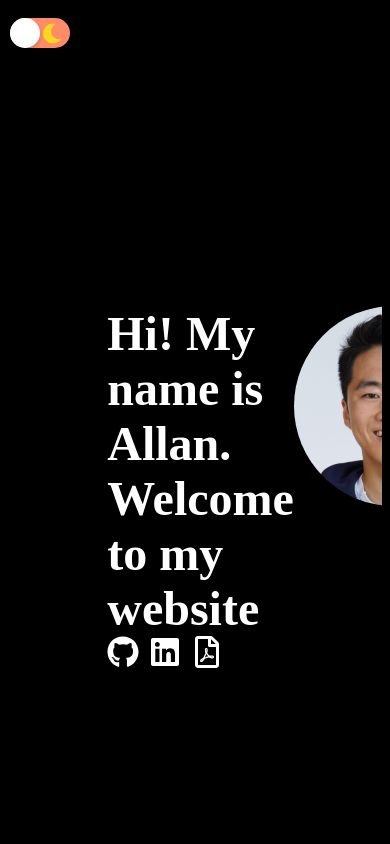
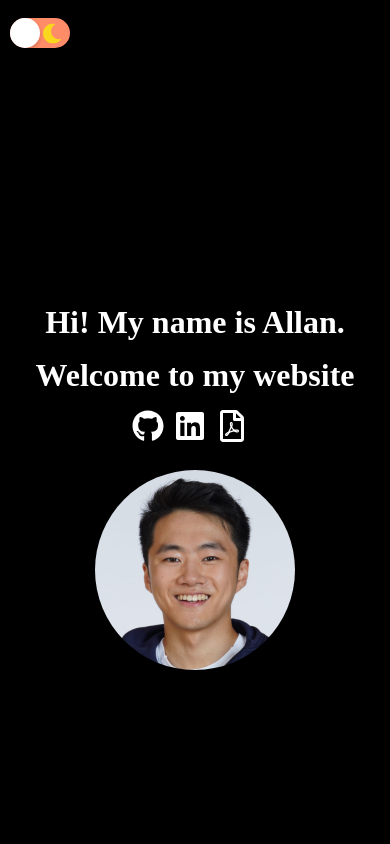
Before and after one commit to ading01/my_website, a React (Create React App) app: page / in a window 390 px wide. Shown: the top 844 px of the page. Built offline with nearby package versions, Linux system fonts and the light colour scheme.

Commit message:
responsive HomeContent

```diff
--- a/src/content/HomeContent/HomeContent.tsx
+++ b/src/content/HomeContent/HomeContent.tsx
@@ -11,6 +11,12 @@ const HomeContainer = styled.div`
   flex-direction: row;
   /* background-color: aqua; */
   width: 45vw;
+
+  @media (max-width: 768px) {
+    flex-direction: column;
+    gap: 1.5rem;
+    width: 100%;
+  }
 `;
 
 const TitleHeading = styled(Heading)`
@@ -20,14 +26,22 @@ const TitleHeading = styled(Heading)`
   margin: 0;
   transition: color 0.5s ease;
   padding: 0;
+
+  @media (max-width: 768px) {
+    font-size: 2rem;
+    padding-bottom: 1rem;
+  }
 `;
 
 const LeftColumn = styled.div`
-  .left-column {
-    flex: 75%;
+  flex: 75%;
+  flex-direction: column;
+  align-items: center;
+  justify-content: center;
+
+  @media (max-width: 768px) {
     flex-direction: column;
-    align-items: center;
-    justify-content: center;
+    text-align: center;
   }
 `;
 
@@ -44,7 +58,6 @@ function HomeContent() {
       <LeftColumn>
         <TitleHeading>Hi! My name is Allan.</TitleHeading>
         <TitleHeading>Welcome to my website</TitleHeading>
-        {/* <FaGithub style={{ color: "red" }} /> */}
         <a href="https://github.com/ading01">
           <HoverIcon as="span" icon={<FaGithub />} hoverColor="#ff6347" />
         </a>
```
